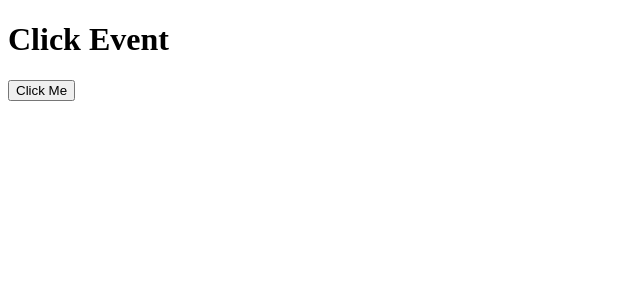
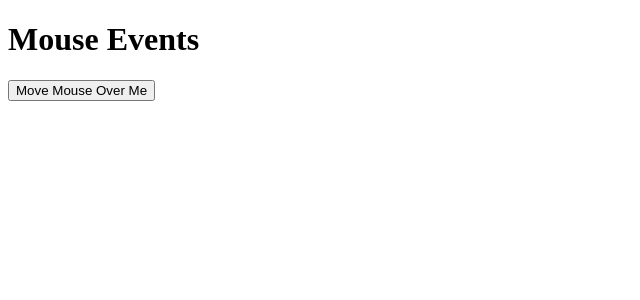
Before and after one commit to abdullahshabir31/React-Learning, a React (Vite) app: page / in a window 1280 px wide. Shown: the top 300 px of the page, without its empty margins (0-640 px from the left). Built offline with nearby package versions, Linux system fonts and the light colour scheme.

Commit message:
Add mouse events example

```diff
--- /dev/null
+++ b/src/06-Events/02-mouse-events.jsx
@@ -0,0 +1,21 @@
+function MouseEvents() {
+  const handleMouseEnter = () => {
+    console.log("Mouse entered the button");
+  };
+
+  const handleMouseLeave = () => {
+    console.log("Mouse left the button");
+  };
+
+  return (
+    <div>
+      <h1>Mouse Events</h1>
+
+      <button onMouseEnter={handleMouseEnter} onMouseLeave={handleMouseLeave}>
+        Move Mouse Over Me
+      </button>
+    </div>
+  );
+}
+
+export default MouseEvents;
--- a/src/App.jsx
+++ b/src/App.jsx
@@ -1,7 +1,7 @@
-import ClickEvent from "./06-Events/01-click-event";
+import MouseEvents from "./06-Events/02-mouse-events";
 
 function App() {
-  return <ClickEvent />;
+  return <MouseEvents />;
 }
 
 export default App;
```
